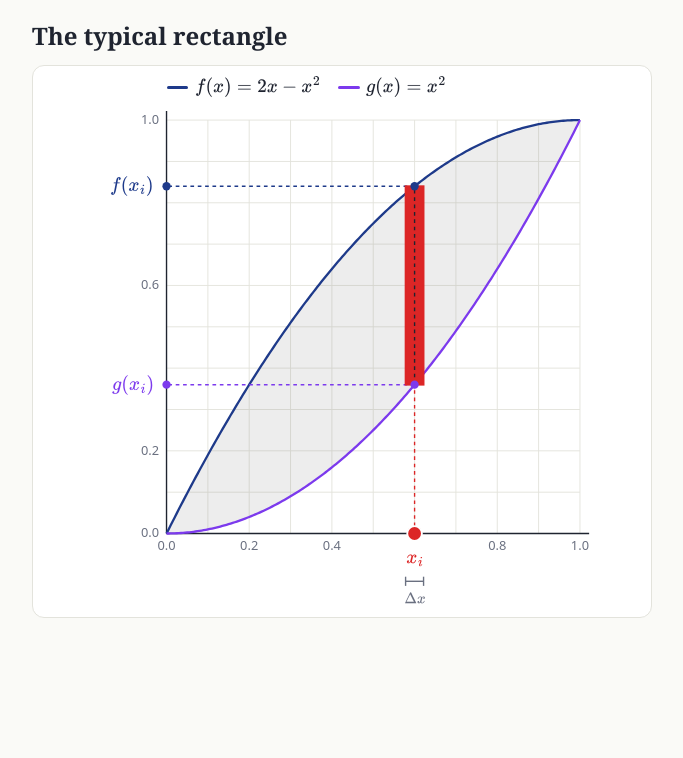
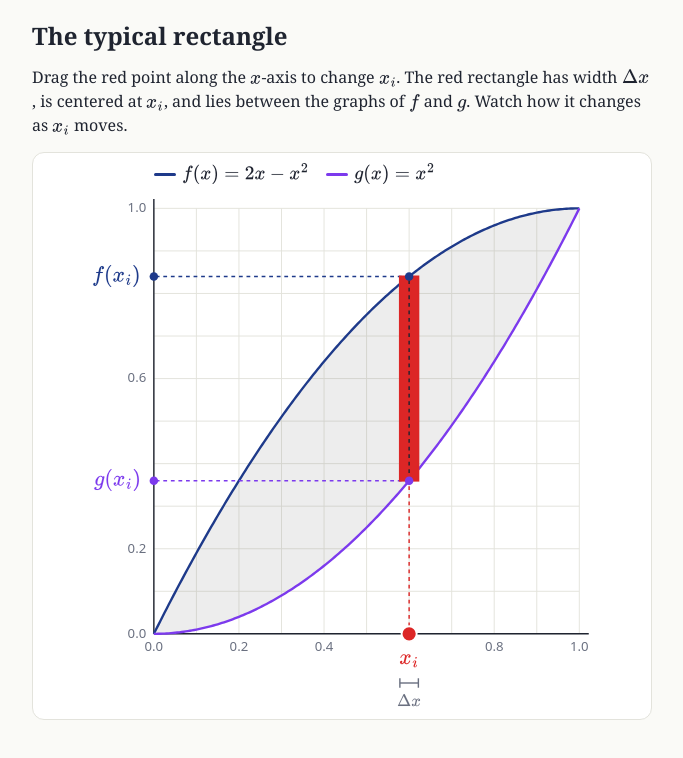
Before and after one commit to jcho-lectures/jcho-lectures.github.io, a plain HTML site: page typRectangle.html in a window 1280 px wide. Shown: the whole page, without its empty margins (298-981 px from the left). Drawn offline with nearby package versions, Linux system fonts and the light colour scheme.

Commit message:
Add files via upload

```diff
--- a/typRectangle.html
+++ b/typRectangle.html
@@ -27,15 +27,16 @@
   body{margin:0;background:var(--bg);color:var(--ink);font:17px/1.5 system-ui,sans-serif}
   main{max-width:640px;margin:0 auto;padding:16px 10px 32px}
   h1{font:700 1.5rem/1.65 Georgia,"Times New Roman",serif;margin:0 0 .6rem}
+  p.desc{font:1rem/1.5 Georgia,"Times New Roman",serif;margin:0 0 .9rem}
   .card{background:var(--card);border:1px solid var(--line);border-radius:12px;padding:10px}
-  .plotwrap{container-type:inline-size;position:relative;width:100%;max-width:520px;margin:0 auto;aspect-ratio:566/578}
-  .legend{position:absolute;top:0;left:16.25%;display:flex;flex-wrap:wrap;gap:2px 3.4cqw;font-size:16px;font-size:3.05cqw;line-height:1.2;pointer-events:none}
+  .plotwrap{container-type:inline-size;position:relative;width:100%;max-width:520px;margin:0 auto;aspect-ratio:550/578}
+  .legend{position:absolute;top:0;left:13.8%;display:flex;flex-wrap:wrap;gap:2px 3.4cqw;font-size:15px;font-size:clamp(12px,3.6cqw,16px);line-height:1.2;pointer-events:none}
   .legend i{display:inline-block;width:4.2cqw;height:3px;margin-right:1.2cqw;vertical-align:middle;border-radius:2px}
-  .lbl{position:absolute;white-space:nowrap;line-height:1;pointer-events:none;font-size:16px;font-size:3.1cqw}
+  .lbl{position:absolute;white-space:nowrap;line-height:1;pointer-events:none;font-size:15px;font-size:clamp(13px,4cqw,18px)}
   #lf{color:var(--f);transform:translate(0,-50%)}
   #lg{color:var(--g);transform:translate(0,-50%)}
   #lxi{color:var(--rectLine);transform:translate(-50%,-50%)}
-  #ldx{color:var(--muted);transform:translate(-50%,-50%);font-size:12px;font-size:2.4cqw}
+  #ldx{color:var(--muted);transform:translate(-50%,-50%);font-size:12px;font-size:clamp(11px,3cqw,14px)}
   mjx-container{color:inherit}
   svg#plot{width:100%;height:100%;display:block;touch-action:pan-y;user-select:none;-webkit-user-select:none}
   svg#plot .drag{cursor:grab}
@@ -55,8 +56,9 @@
 <body>
 <main>
   <h1>The typical rectangle</h1>
+  <p class="desc">Drag the red point along the \(x\)-axis to change \(x_i\). The red rectangle has width \(\Delta x\), is centered at \(x_i\), and lies between the graphs of \(f\) and \(g\). Watch how it changes as \(x_i\) moves.</p>
   <div class="card">
-    <div class="plotwrap"><div class="legend"><span><i style="background:var(--f)"></i>\(f(x) = 2x - x^2\)</span><span><i style="background:var(--g)"></i>\(g(x) = x^2\)</span></div><div class="lbl" id="lf">\(f(x_i)\)</div><div class="lbl" id="lg">\(g(x_i)\)</div><div class="lbl" id="lxi">\(x_i\)</div><div class="lbl" id="ldx">\(\Delta x\)</div><svg id="plot" viewBox="0 0 566 578" tabindex="0" role="img" aria-label="A typical rectangle between f(x) = 2x - x^2 and g(x) = x^2; drag the point x_i on the axis"></svg></div>
+    <div class="plotwrap"><div class="legend"><span><i style="background:var(--f)"></i>\(f(x) = 2x - x^2\)</span><span><i style="background:var(--g)"></i>\(g(x) = x^2\)</span></div><div class="lbl" id="lf">\(f(x_i)\)</div><div class="lbl" id="lg">\(g(x_i)\)</div><div class="lbl" id="lxi">\(x_i\)</div><div class="lbl" id="ldx">\(\Delta x\)</div><svg id="plot" viewBox="0 0 550 578" tabindex="0" role="img" aria-label="A typical rectangle between f(x) = 2x - x^2 and g(x) = x^2; drag the point x_i on the axis"></svg></div>
   </div>
 </main>
 
@@ -64,7 +66,7 @@
 const NS="http://www.w3.org/2000/svg";
 const svg=document.getElementById("plot");
 // Equal scale on both axes (x and y both run over [0,1]).
-const L=92, T=48, side=450, DX=1/23, S=566, H=578;
+const L=76, T=48, side=450, DX=1/23, S=550, H=578;
 const X=x=>L+x*side, Y=y=>T+(1-y)*side;
 const f=x=>2*x-x*x, g=x=>x*x;
 const css=n=>getComputedStyle(document.documentElement).getPropertyValue(n).trim();
```
